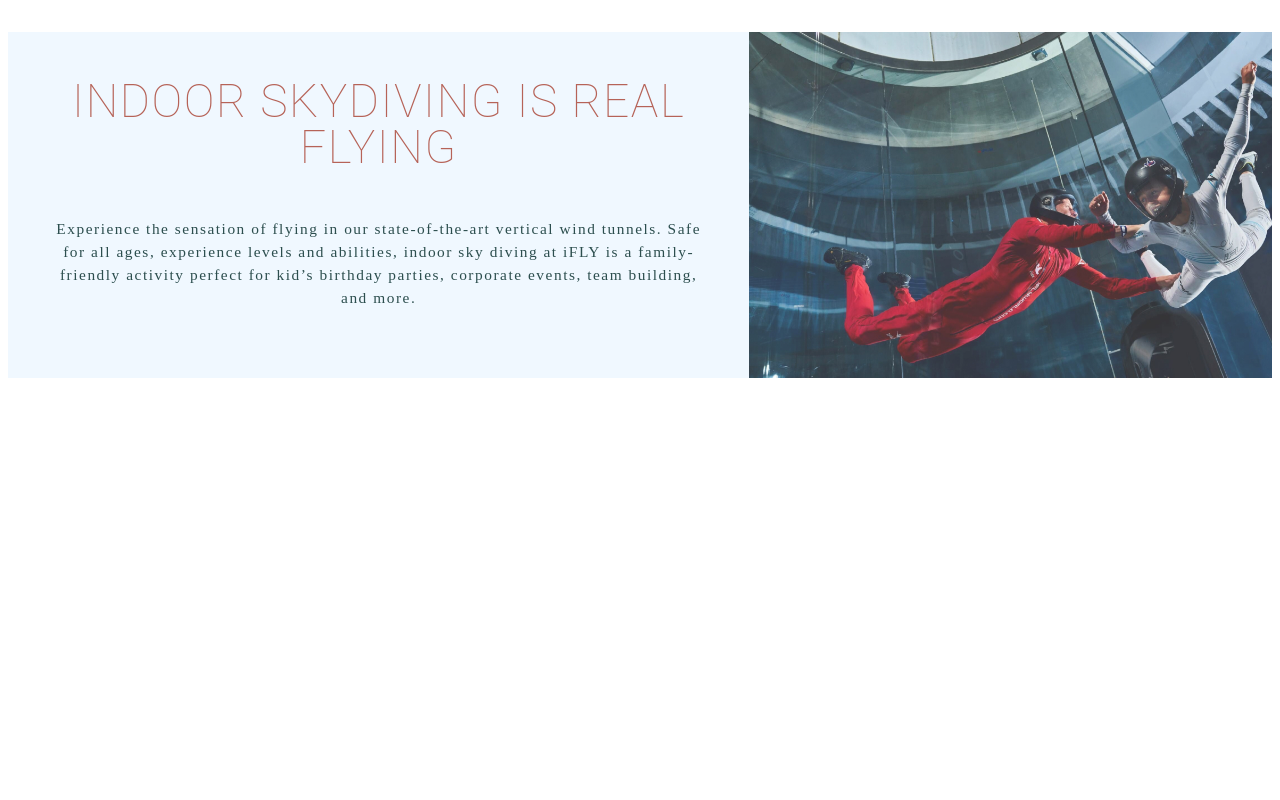
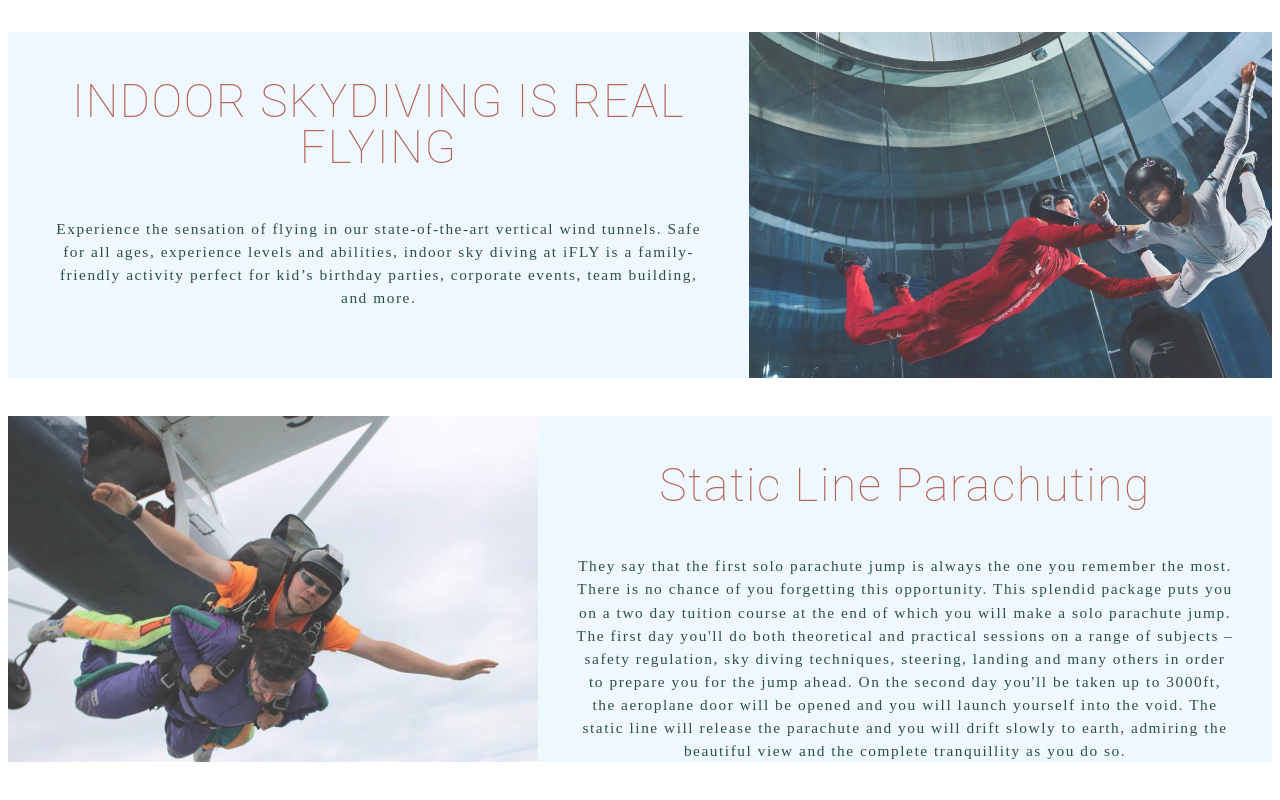
Before and after one commit to bahhtee17/vue-portfolio-website, a Vue app: page /#/ in a window 1280 px wide. Shown: the part 985-1785 px from the top of the page. Before the commit the page ends 1409 px from the top, so only its background shows below. Built offline with nearby package versions, Linux system fonts and the light colour scheme.

Commit message:
thirdSection

```diff
--- /dev/null
+++ b/src/components/ThirdSection.vue
@@ -0,0 +1,76 @@
+<template>
+ <div class="container">
+
+    <div class="img-container">
+        <img class="image" src="../assets/images/section_03.jpg"/>
+    </div>
+
+    <div class="text">
+       <h3 class="header">Static Line Parachuting </h3>
+       <p> They say that the first solo parachute jump is always the one you remember the most. There is no chance of you forgetting this opportunity. This splendid package puts you on a two day tuition course at the end of which you will make a solo parachute jump. The first day you'll do both theoretical and practical sessions on a range of subjects – safety regulation, sky diving techniques, steering, landing and many others in order to prepare you for the jump ahead. On the second day you'll be taken up to 3000ft, the aeroplane door will be opened and you will launch yourself into the void. The static line will release the parachute and you will drift slowly to earth, admiring the beautiful view and the complete tranquillity as you do so.</p>
+    </div>
+
+
+ </div>
+
+</template>
+
+<script>
+export default {
+
+}
+</script>
+
+<style scoped>
+.container{
+    display: flex;
+    width: 100%;
+    font-size: 60%;
+     height: 30vw;
+
+    justify-content: center;
+    color: black;
+
+
+
+}
+
+.text .header{
+    font-size: 3em;
+    font-family: Roboto;
+    color:#b66358;
+    line-height: 1em;
+    font-weight: 100;
+}
+
+.text p{
+color:rgb(44, 78, 78)
+}
+
+
+ .img-container .image{
+  height: 90%;
+  background-size: cover;
+}
+
+.text{
+    text-align: center;
+    padding: 0% 3% 0% 3%;
+    height: 90%;
+    letter-spacing: 0.1em;
+    line-height: 1.5em;
+    background-color: aliceblue;
+}
+
+@media only screen and (max-width: 800px){
+    .container{
+        height: 110vw;
+        display: inline-flex;
+        flex-direction: column;
+    }
+
+    .img-container .image{
+        width: 100%;
+    }
+}
+</style>
--- a/src/views/Home.vue
+++ b/src/views/Home.vue
@@ -11,6 +11,10 @@
     <div class="secondSection">
       <SecondSection/>
     </div>
+
+    <div class="thirdSection">
+       <ThirdSection />
+    </div>
   </div>
 
 </template>
@@ -20,12 +24,14 @@
 import Header from '../components/Header.vue'
 import FirstSection from '../components/FirstSection.vue'
 import SecondSection from '../components/SecondSection.vue'
+import ThirdSection from '../components/ThirdSection.vue'
 export default {
   name: 'Home',
   components: {
     Header,
     FirstSection,
-    SecondSection
+    SecondSection,
+    ThirdSection
   }
 }
 </script>
```
Also changed, not shown: src/assets/images/section_03.jpg (added).
